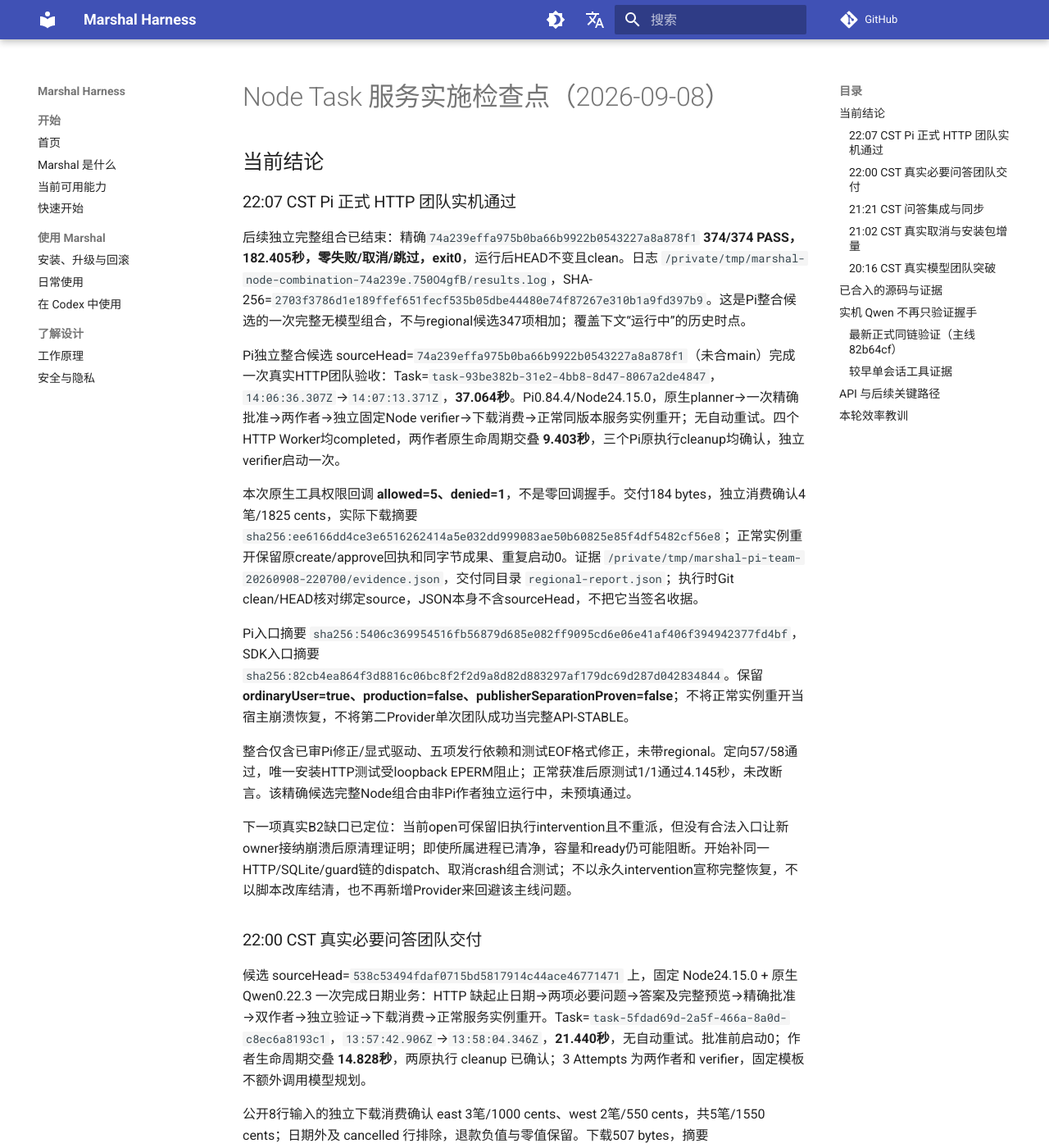
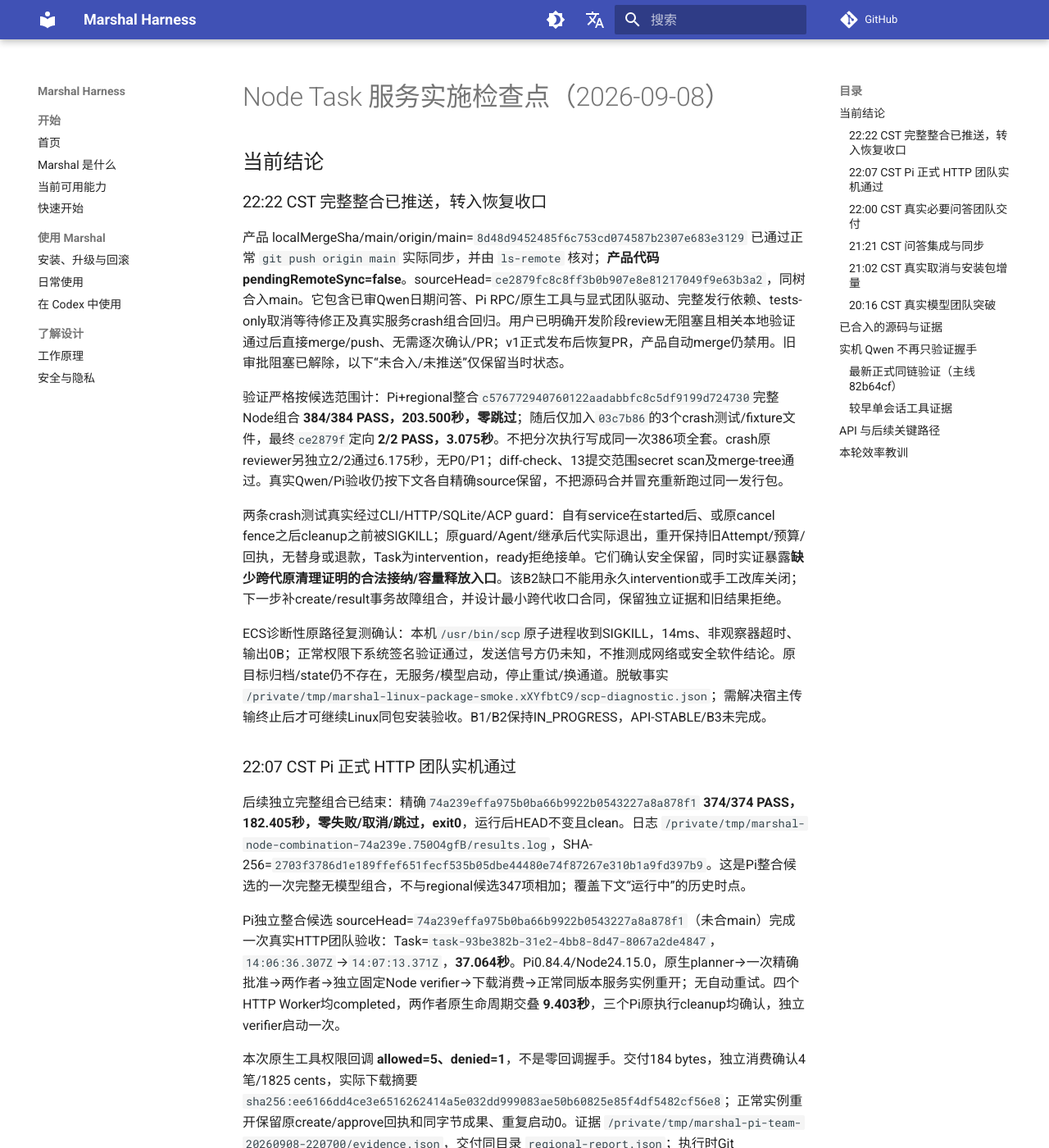
Before and after one commit to chiga0/marshal-harness, an MkDocs documentation site: the page built from docs/node-task-service-status-2026-09-08.md, in a window 1280 px wide and 1400 px high. Shown: the whole window at 82% size. Built offline with MkDocs 1.6.1 and Material for MkDocs 9.7.7, drawn with Linux system fonts in a browser that asks for light colours; comment, search, counter and statistics services are not loaded.

Commit message:
docs: record shipped team integration and crash recovery exit gap

```diff
--- a/docs/node-task-service-status-2026-09-08.md
+++ b/docs/node-task-service-status-2026-09-08.md
@@ -1,6 +1,16 @@
 # Node Task 服务实施检查点（2026-09-08）
 
 ## 当前结论
+
+### 22:22 CST 完整整合已推送，转入恢复收口
+
+产品 localMergeSha/main/origin/main=`8d48d9452485f6c753cd074587b2307e683e3129` 已通过正常 `git push origin main` 实际同步，并由 `ls-remote` 核对；**产品代码 pendingRemoteSync=false**。sourceHead=`ce2879fc8c8ff3b0b907e8e81217049f9e63b3a2`，同树合入main。它包含已审Qwen日期问答、Pi RPC/原生工具与显式团队驱动、完整发行依赖、tests-only取消等待修正及真实服务crash组合回归。用户已明确开发阶段review无阻塞且相关本地验证通过后直接merge/push、无需逐次确认/PR；v1正式发布后恢复PR，产品自动merge仍禁用。旧审批阻塞已解除，以下“未合入/未推送”仅保留当时状态。
+
+验证严格按候选范围计：Pi+regional整合`c576772940760122aadabbfc8c5df9199d724730`完整Node组合 **384/384 PASS，203.500秒，零跳过**；随后仅加入`03c7b86`的3个crash测试/fixture文件，最终`ce2879f`定向 **2/2 PASS，3.075秒**。不把分次执行写成同一次386项全套。crash原reviewer另独立2/2通过6.175秒，无P0/P1；diff-check、13提交范围secret scan及merge-tree通过。真实Qwen/Pi验收仍按下文各自精确source保留，不把源码合并冒充重新跑过同一发行包。
+
+两条crash测试真实经过CLI/HTTP/SQLite/ACP guard：自有service在started后、或原cancel fence之后cleanup之前被SIGKILL；原guard/Agent/继承后代实际退出，重开保持旧Attempt/预算/回执，无替身或退款，Task为intervention，ready拒绝接单。它们确认安全保留，同时实证暴露**缺少跨代原清理证明的合法接纳/容量释放入口**。该B2缺口不能用永久intervention或手工改库关闭；下一步补create/result事务故障组合，并设计最小跨代收口合同，保留独立证据和旧结果拒绝。
+
+ECS诊断性原路径复测确认：本机`/usr/bin/scp`原子进程收到SIGKILL，14ms、非观察器超时、输出0B；正常权限下系统签名验证通过，发送信号方仍未知，不推测成网络或安全软件结论。原目标归档/state仍不存在，无服务/模型启动，停止重试/换通道。脱敏事实 `/private/tmp/marshal-linux-package-smoke.xXYfbtC9/scp-diagnostic.json`；需解决宿主传输终止后才可继续Linux同包安装验收。B1/B2保持IN_PROGRESS，API-STABLE/B3未完成。
 
 ### 22:07 CST Pi 正式 HTTP 团队实机通过
 
```
Also changed, not shown: docs/agent-team-service-milestones.md (+2 -0 lines), docs/audit-report.md (+8 -0 lines), docs/roadmap-status.md (+2 -0 lines).
